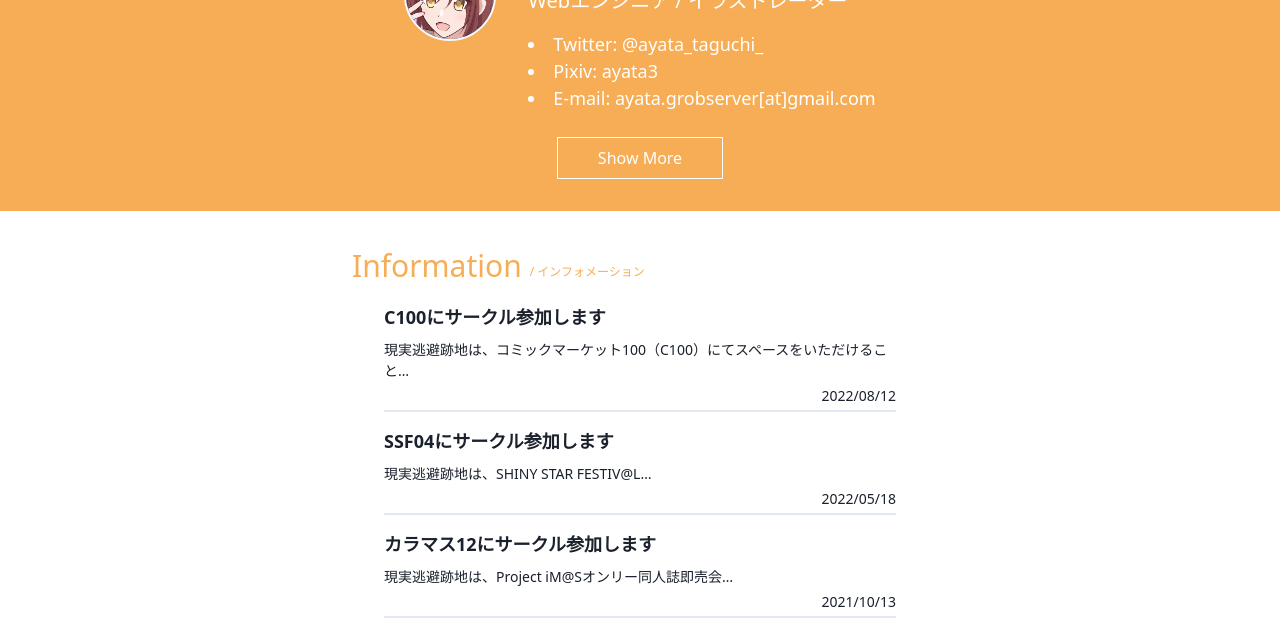
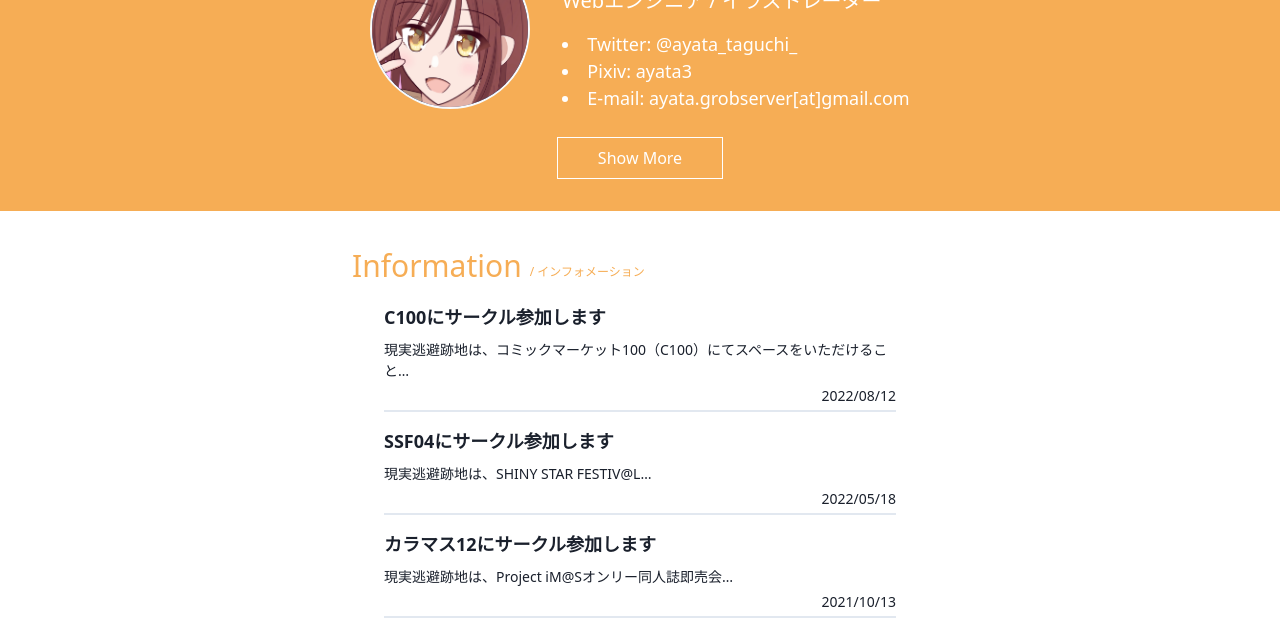
Before and after one commit to Ayata3/Escapism, a Gatsby site: page / in a window 1280 px wide. Shown: the part 471-1100 px from the top of the page. Built offline with nearby package versions, Linux system fonts and the light colour scheme; Gatsby itself is replaced by a stand-in of ours.

Commit message:
[fix] migrate gatsby plugin image

```diff
--- a/gatsby-config.js
+++ b/gatsby-config.js
@@ -59,6 +59,7 @@ module.exports = {
       },
     },
     'gatsby-plugin-sharp',
+    'gatsby-plugin-image',
     'gatsby-plugin-twitter',
     {
       resolve: 'gatsby-plugin-manifest',
--- a/package.json
+++ b/package.json
@@ -25,8 +25,8 @@
   },
   "dependencies": {
     "gatsby": "^5.2.0",
-    "gatsby-image": "^3.11.0",
     "gatsby-plugin-google-analytics": "^5.2.0",
+    "gatsby-plugin-image": "^3.2.0",
     "gatsby-plugin-manifest": "^5.2.0",
     "gatsby-plugin-offline": "^6.2.0",
     "gatsby-plugin-postcss": "^6.2.0",
--- a/src/components/atoms/ProfileIcon.tsx
+++ b/src/components/atoms/ProfileIcon.tsx
@@ -1,25 +1,13 @@
 import React from 'react'
-import { useStaticQuery, graphql } from 'gatsby'
-import Img from 'gatsby-image'
+import { StaticImage } from 'gatsby-plugin-image'
 
 const ProfileIcon: React.FC = () => {
-  const data = useStaticQuery(graphql`
-    query FetchProfileIcon {
-      file(relativePath: { eq: "profile_icon.jpg" }) {
-        childImageSharp {
-          fixed(width: 92, height: 92, quality: 100) {
-            ...GatsbyImageSharpFixed
-          }
-        }
-      }
-    }
-  `)
-
   return (
     <div className="float-right mt-2 mr-8">
-      <Img
-        fixed={data.file.childImageSharp.fixed}
+      <StaticImage
+        src="./../../images/profile_icon.jpg"
         className="rounded-full border-2 border-gray-100 bg-blue-700 h-24 w-24 lg:h-40 xl:h-40 lg:w-40 xl:w-40"
+        alt="プロフィール画像"
       />
     </div>
   )
```
Also changed, not shown: src/components/atoms/Image.tsx (+5 -3 lines), src/queries/images/search.tsx (+5 -3 lines), 1 other file.
